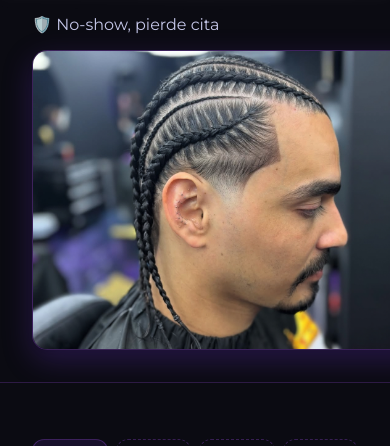
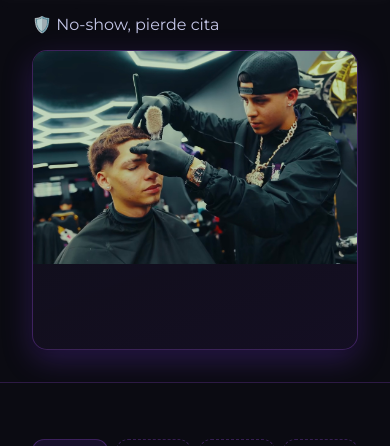
Before and after one commit to iam-jr/Zayas4kBarber, a plain HTML site: page index.html in a window 390 px wide. Shown: the part 398-844 px from the top of the page. Drawn offline with Linux system fonts and the light colour scheme.

Commit message:
Make hero-art and slide widths responsive
Updated hero-art and slide styles for responsiveness.

```diff
--- a/css/style.css
+++ b/css/style.css
@@ -856,27 +856,23 @@ p, h1, h2, h3, li, span, button, a, input { word-break: break-word; overflow-wra
 @supports not (padding-left: env(safe-area-inset-left)) { .container { padding-left:1rem; padding-right:1rem; } .topbar { padding-left:12px; padding-right:12px; } }
 
 .hero-art {
-  width: 400px;         /* Ajusta al tamaño que quieras */
+  width: 100%;
+  max-width: 500px;  /* Ajusta al tamaño máximo que quieras */
   height: 300px;
   overflow: hidden;
   border-radius: 15px;
   position: relative;
+  margin: 0 auto; /* centrado */
 }
 
 .slider {
   display: flex;
-  width: 100%;
-  height: 100%;
   transition: transform 0.5s ease-in-out;
 }
 
 .slide {
-  min-width: 100%;
+  width: 100%;
   height: 100%;
   object-fit: cover;
-  display: block;
+  flex-shrink: 0;
 }
-
-.slide:not(.active) {
-  display: none;
-}
```
